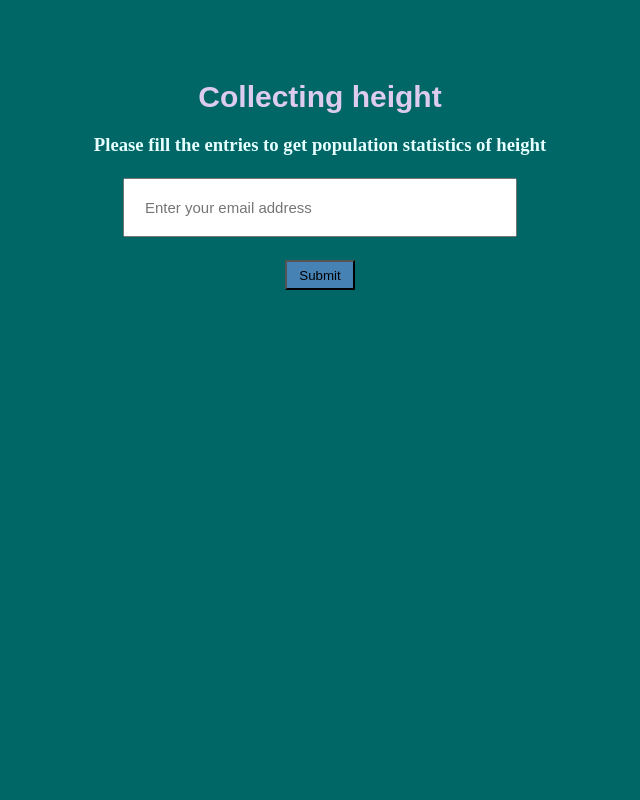
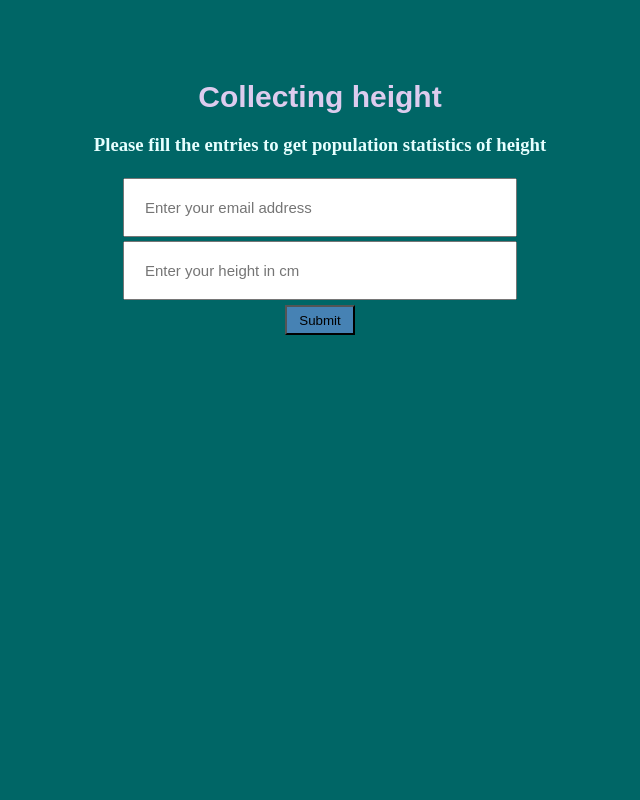
Before and after one commit to Alexey6777/email-sender, a Flask app: page / in a window 1280 px wide. Shown: the whole page, without its empty margins (320-960 px from the left). Run offline with Flask 2, Linux system fonts and the light colour scheme.

Commit message:
v2 third commit

```diff
--- a/templates/index.html
+++ b/templates/index.html
@@ -12,7 +12,7 @@
           {{text | safe}}
         </div>
         <form action="{{url_for('success')}}" method="POST">
-          <input title="Your email will be safe with us" placeholder="Enter your email address" type="email" name="email_name" required> <br
+          <input title="Your email will be safe with us" placeholder="Enter your email address" type="email" name="email_name" required> <br>
           <input title="Your data will be safe with us" placeholder="Enter your height in cm" type="number" min="50",max="300" name="height_name" required> <br>
           <button type="submit"> Submit </button>
         </form>
```
